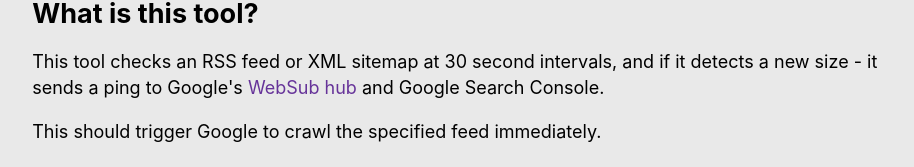
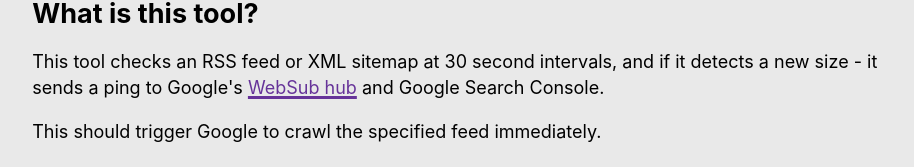
Before and after one commit to colinmcdermott/feedchecker-api, a Next.js app: page / in a window 1280 px wide. In both pictures the pointer is over the link "WebSub hub". Shown: the part 326-493 px from the top of the page, without its empty margins (15-929 px from the left). Built offline with nearby package versions, Linux system fonts and the light colour scheme.

Commit message:
Update globals.css

```diff
--- a/styles/globals.css
+++ b/styles/globals.css
@@ -29,7 +29,7 @@ a:any-link {
   color:rebeccapurple;
 }
 a:any-link:hover {
-  text-decoration: double;
+  text-decoration-thickness: 3px;
 }
 section.statsWindow {
   display: flex;
```
